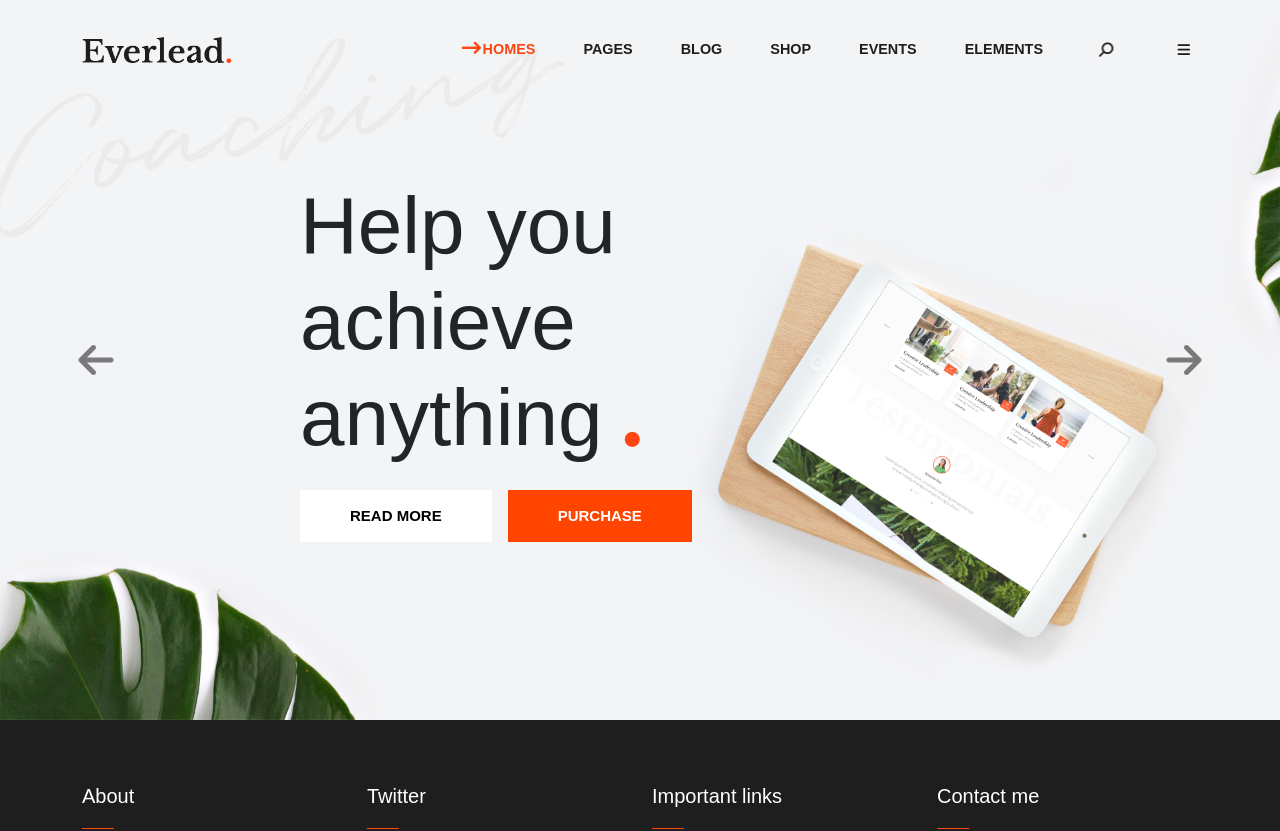
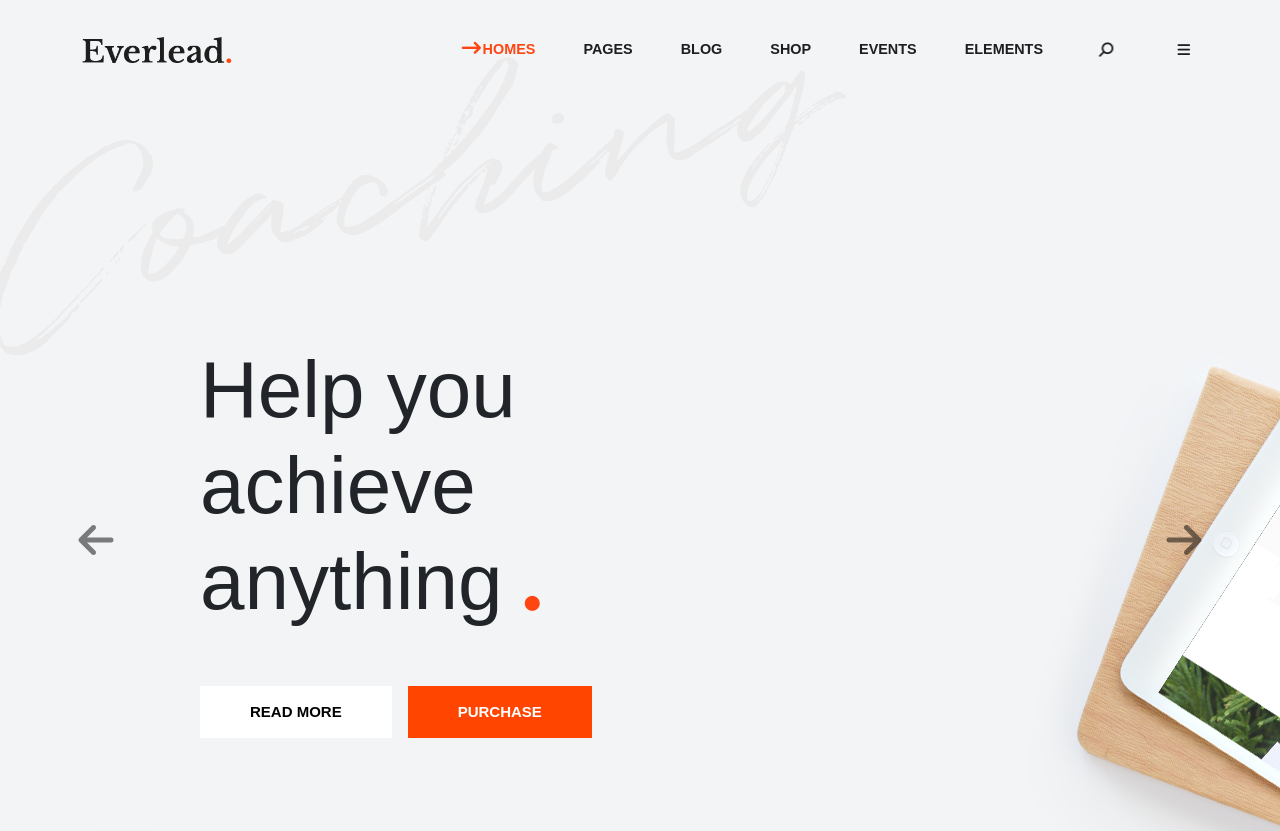
Before and after one commit to sabino-olivieri/proj-html-vuejs, a Vue app: page / in a window 1280 px wide. Shown: the top 831 px of the page. Built offline with nearby package versions, Linux system fonts and the light colour scheme.

Commit message:
feat: carousel done pt.2

```diff
--- a/src/components/AppCarouselBanner.vue
+++ b/src/components/AppCarouselBanner.vue
@@ -37,7 +37,7 @@ export default {
 <template>
   <div id="carousel" class="carousel slide">
     <div class="carousel-inner">
-      <div class="carousel-item active">
+      <div class="carousel-item active" :style="{ backgroundImage: `url(${getImagePath(array[this.activeIndex].image)})`}">
         <div class="info gap-3">
           <h1>
             {{ array[this.activeIndex].title }}
@@ -49,11 +49,7 @@ export default {
             <a href="#" class="orange-link">purchase</a>
           </div>
         </div>
-        <img
-          :src="getImagePath(array[this.activeIndex].image)"
-          class="d-block w-100"
-          alt="..."
-        />
+
       </div>
     </div>
     <button
@@ -87,21 +83,27 @@ export default {
 
 .carousel {
   position: relative;
+  height: 1080px;
+  max-height: 1080px;
 
-  i{
+  i {
     font-size: 40px;
-    color: black
+    color: black;
   }
-
+  .carousel-inner{
+    height: 100%;
 
 
       .carousel-item {
+        height: 100%;
         @include flex(column, center, start);
+        background-size: cover;
+
 
         .info {
+            @include flex(column, space-between,start);
           position: absolute;
-      justify-content: space-between;
-      margin-left: 300px;
+          margin-left: 200px;
 
           max-width: 40%;
 
@@ -114,12 +116,11 @@ export default {
           }
           span {
             font-size: 20px;
-      }
-    }
-    img {
-      max-height: 1080px;
-      object-fit: cover;
+            color: var(--ms-secondary-color);
           }
         }
       }
+  }
+
+}
 </style>
--- a/src/pages/HomePage.vue
+++ b/src/pages/HomePage.vue
@@ -11,7 +11,7 @@ export default {
           image: "image-1.jpg",
           title: "Our Team",
           content:
-            "Lorem ipsum dolor sit amet, consectetur adipisicing elit. Cum natus, laborum rerum est labore molestiae quidem hic nemo vitae dolorum odio at aliquid dolores sed dignissimos velit perferendis distinctio non?",
+            "Lorem ipsum dolor sit amet, consectetur adipisicing elit. Cum natus, laborum",
         },
         {
           image: "image-2.png",
--- a/src/style/general.scss
+++ b/src/style/general.scss
@@ -12,6 +12,7 @@
 :root{
     --ms-primary-color: #ff4612;
     --ms-bold-color: #1e1e1e;
+    --ms-secondary-color: #a7a7a7;
 }
 
 a{
```
Also changed, not shown: src/assets/img/slider/image-3.jpg. Lines whose indentation alone changed are shown as unchanged.
